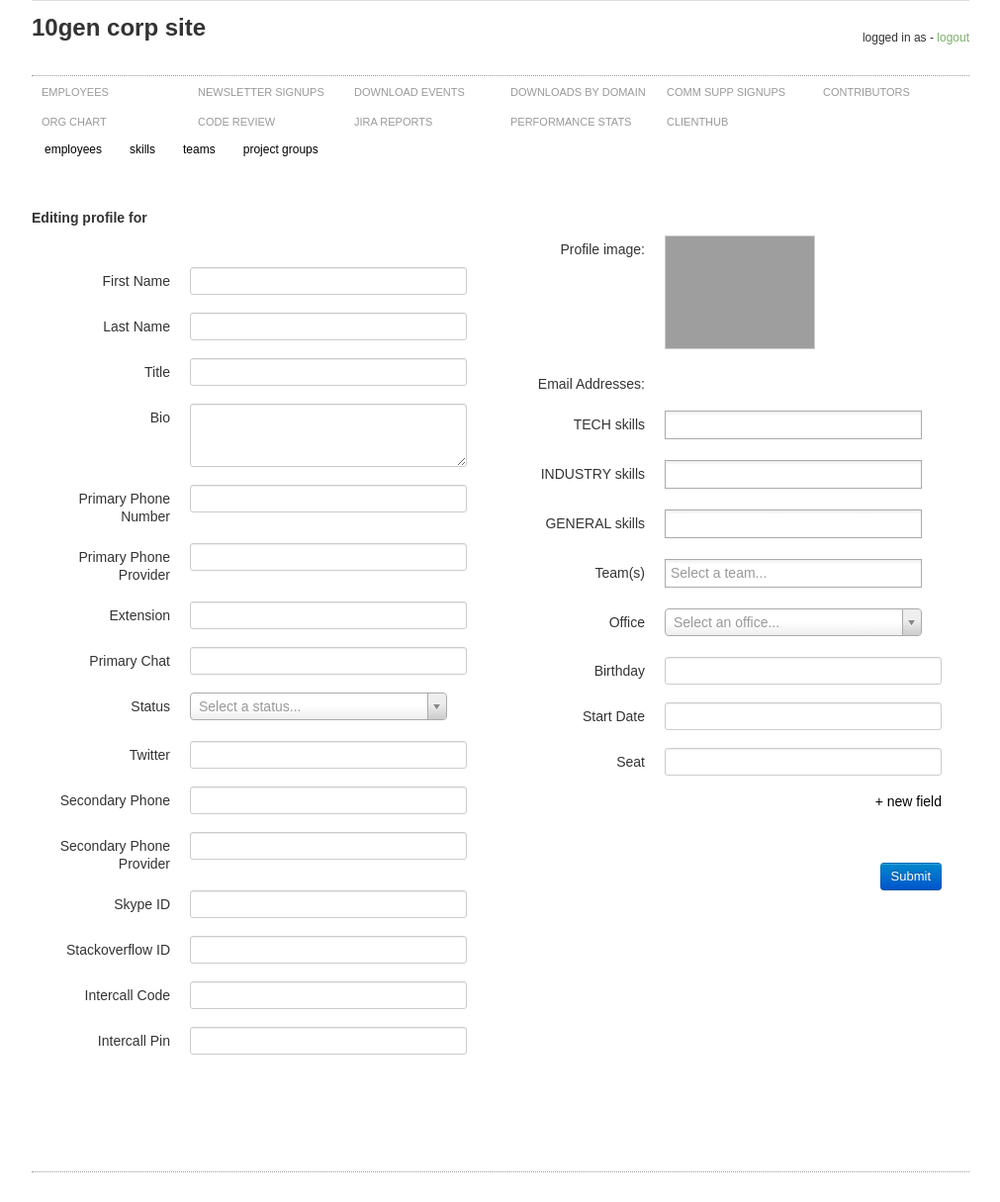
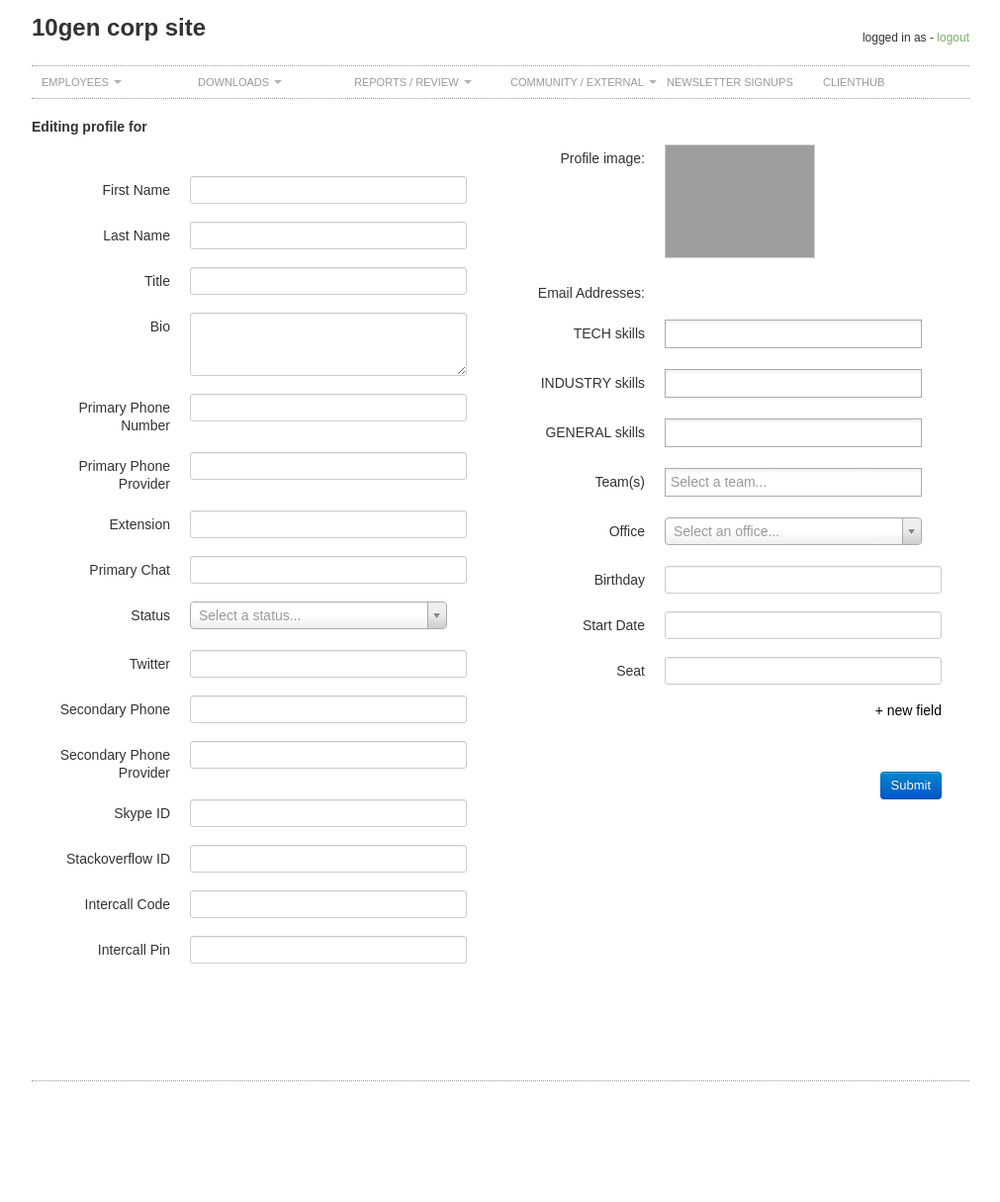
Before and after one commit to gianpaj/mongo-scripts, a Python web app: template www/templates/employees/employees/edit.html in a window 1280 px wide. Shown: the whole page at 99% size, without its empty margins (134-1145 px from the left). After the commit the page ends 1093 px from the top, so only its background shows below. Run offline with Jinja, Linux system fonts and the light colour scheme; the template is opened without the code that fills it, so the values that code supplies are empty; some libraries are stand-ins or nearby versions; grey boxes are pictures that could not be loaded.

Commit message:
templates, dropdowns, css, oh  my

```diff
--- a/www/static/employees/css/custom.css
+++ b/www/static/employees/css/custom.css
@@ -18,29 +18,34 @@ a:hover {
 	width: 948px;
 	margin: auto;
 }
+
 header.global-header h2 {
 	padding: 0;
-	margin-bottom: 30px;
 	font-size:24px;
 }
 header.global-header {
 	padding: 10px 0 0 0;
 	float: left;
 	clear: both;
-	margin: 0 0 0px 0;
+	width: 948px;
+	position: fixed;
+	background: white;
+	z-index:10;
+	height: 100px;
 }
 header.global-header .menu {
 	float: left;
 	clear: both;
-	margin: 0;
+	margin: 0 0 20px 0;
 	padding: 1px 0 1px 0;
 	border-top: dotted 1px #999;
+	border-bottom: dotted 1px #999;
 }
 header.global-header .menu ul {
 	float: left;
 	clear: both;
 }
-header.global-header .menu li {
+header.global-header .menu li.dropdown {
 	float: left;
 	margin: 0;
 	font-size: 11px;
@@ -49,18 +54,18 @@ header.global-header .menu li {
 	text-transform: uppercase;
 	line-height: 1.3em;
 }
-header.global-header .menu li a {
+header.global-header .menu li.dropdown a {
 	float: left;
 	display: block;
 	width: 100%;
 	height: 30px;
 	color: #999;
 }
-header.global-header .menu li a:hover {
-	background: #000;
-	color: #fff;
+header.global-header .menu li.dropdown a:hover {
+	/*background: #000;
+	color: #fff;*/
 }
-header.global-header .menu li a span {
+header.global-header .menu li.dropdown a span {
 	float: left;
 	margin-top: 4px;
 	margin: 8px 0 0 10px;
@@ -134,6 +139,7 @@ section {
 	float: left;
 	clear: both;
 	width: 100%;
+	margin-top: 110px;
 }
 
 .employee-image img {
@@ -331,4 +337,129 @@ footer.global-footer a:hover {
 }
 
 
+.dropup,
+.dropdown {
+  position: relative;
+}
+
+.dropdown-toggle {
+  *margin-bottom: -3px;
+}
+
+.dropdown-toggle:active,
+.open .dropdown-toggle {
+  outline: 0;
+}
+
+.caret {
+  display: inline-block;
+  width: 0;
+  height: 0;
+  vertical-align: top;
+  border-top: 4px solid #000000;
+  border-right: 4px solid transparent;
+  border-left: 4px solid transparent;
+  content: "";
+  opacity: 0.3;
+  filter: alpha(opacity=30);
+}
+
+.dropdown .caret {
+  margin-top: 5px;
+  margin-left: 5px;
+}
+
+.dropdown:hover .caret,
+.open .caret {
+  opacity: 1;
+  filter: alpha(opacity=100);
+}
+
+.dropdown-menu {
+  position: absolute;
+  top: 100%;
+  left: 0;
+  z-index: 1000;
+  display: none;
+  float: left;
+  min-width: 160px;
+  padding: 4px 0;
+  margin: 1px 0 0;
+  list-style: none;
+  background-color: #ffffff;
+  border: 1px solid #ccc;
+  border: 1px solid rgba(0, 0, 0, 0.2);
+  *border-right-width: 2px;
+  *border-bottom-width: 2px;
+  -webkit-border-radius: 5px;
+     -moz-border-radius: 5px;
+          border-radius: 5px;
+  -webkit-box-shadow: 0 5px 10px rgba(0, 0, 0, 0.2);
+     -moz-box-shadow: 0 5px 10px rgba(0, 0, 0, 0.2);
+          box-shadow: 0 5px 10px rgba(0, 0, 0, 0.2);
+  -webkit-background-clip: padding-box;
+     -moz-background-clip: padding;
+          background-clip: padding-box;
+}
+
+.dropdown-menu.pull-right {
+  right: 0;
+  left: auto;
+}
+
+.dropdown-menu .divider {
+  *width: 100%;
+  height: 1px;
+  margin: 8px 1px;
+  *margin: -5px 0 5px;
+  overflow: hidden;
+  background-color: #e5e5e5;
+  border-bottom: 1px solid #ffffff;
+}
+
+.dropdown-menu a {
+  display: block;
+  padding: 3px 15px;
+  clear: both;
+  font-weight: normal;
+  line-height: 18px;
+  color: #333333;
+  white-space: nowrap;
+}
+
+.dropdown-menu li > a:hover,
+.dropdown-menu .active > a,
+.dropdown-menu .active > a:hover {
+  color: #ffffff;
+  text-decoration: none;
+  background-color: #0088cc;
+}
+
+.open {
+  *z-index: 1000;
+}
+
+.open > .dropdown-menu {
+  display: block;
+}
+
+.pull-right > .dropdown-menu {
+  right: 0;
+  left: auto;
+}
+
+.dropup .caret,
+.navbar-fixed-bottom .dropdown .caret {
+  border-top: 0;
+  border-bottom: 4px solid #000000;
+  content: "\2191";
+}
+
+.dropup .dropdown-menu,
+.navbar-fixed-bottom .dropdown .dropdown-menu {
+  top: auto;
+  bottom: 100%;
+  margin-bottom: 1px;
+}
+
 /* END */
--- a/www/templates/employees/employees/edit.html
+++ b/www/templates/employees/employees/edit.html
@@ -2,7 +2,6 @@
 
 {% block js %}
 <script type="text/javascript" src="/static/employees/js/select2.js"></script>
-<script type="text/javascript" src="/static/employees/js/bootstrap.js"></script>
 <script type="text/javascript" src="/static/employees/js/jquery.fancybox-1.3.4.pack.js"></script>
 {% endblock %}
 
--- a/www/templates/employees/employees/index.html
+++ b/www/templates/employees/employees/index.html
@@ -14,7 +14,7 @@
 {% block content %}
 
 <br/>
-<form action="" method="post" class="form-horizontal" style="margin: 20px 10px 10px 10px;">
+<form action="" method="post" class="form-horizontal" style="margin: 50px 10px 10px 10px;">
 	<fieldset>
 		<div class="control-group">
 			<div class="controls">
--- a/www/templates/employees/employees/rate_skills.html
+++ b/www/templates/employees/employees/rate_skills.html
@@ -1,7 +1,6 @@
 {% extends "employees/layouts/application.html" %}
 
 {% block js %}
-<script type="text/javascript" src="/static/employees/js/bootstrap.js"></script>
 {% endblock %}
 
 
--- a/www/templates/employees/layouts/application.html
+++ b/www/templates/employees/layouts/application.html
@@ -7,6 +7,7 @@
 
 	<script type="text/javascript" src="https://ajax.googleapis.com/ajax/libs/jquery/1.7.2/jquery.min.js"></script>
 	<script type="text/javascript" src="/static/employees/js/jquery-ui-1.8.21.custom.min.js"></script>
+	<script type="text/javascript" src="/static/employees/js/bootstrap.min.js"></script>
 	{% block js %}{% endblock %}
 	{% block styles %}{% endblock %}
 	<link rel="stylesheet" type="text/css" href="/static/employees/css/custom.css">
@@ -24,32 +25,52 @@
 			    <h2>10gen corp site<span class="nav-user">logged in as <b>{{ pp['user']}}</b> - <a href="/logout">logout</a></span></h2>
 
 				<ul class="menu">
-					<li><a href="/employees"><span>Employees</span></a></li>
-					<li><a href="/newsletterSignups"><span>Newsletter Signups</span></a></li>
-					<li><a href="/dlEvents"><span>Download Events</span></a></li>
-					<li><a href="/dlDomains"><span>Downloads by Domain</span></a></li>
-					<li><a href="/csSignups"><span>Comm Supp Signups</span></a></li>
-					<li><a href="/contributors"><span>Contributors</span></a></li>
-					<li><a href="/orgchart"><span>Org Chart</span></a></li>
-					<li><a href="/codeReview"><span>Code Review</span></a></li>
-					<li><a href="/jirarep"><span>Jira Reports</span></a></li>
-					<li><a href="/pstats"><span>Performance Stats</span></a></li>
-					<li><a href="/clienthub"><span>Clienthub</span></a></li>
-					<li>&nbsp;</li>
+					<li class="dropdown" >
+						<a  data-toggle="dropdown">
+				      		<span>Employees<b class="caret"></b></span>
+				    	</a>
+				   	 	<ul class="dropdown-menu">
+						  <li class="sub-elements"><span><a href="/employees">Profiles</a></span></li>
+					      <li class="sub-elements"><span><a href="/skills">Skills</a></span></li>
+					      <li class="sub-elements"><span><a href="/teams">Teams</a></span></li>
+					      <li class="sub-elements"><span><a href="/projectgroups">Project Groups</a></span></li>
+					      <li class="sub-elements"><span><a href="/orgchart">Org Chart</a></span></li>
+					    </ul>
+				  	</li>
+					<li class="dropdown" >
+						<a  data-toggle="dropdown">
+				      		<span>Downloads<b class="caret"></b></span>
+				    	</a>
+				   	 	<ul class="dropdown-menu">
+						  <li class="sub-elements"><span><a href="/dlDomains">Downloads by Domain</a></span></li>
+					      <li class="sub-elements"><span><a href="/dlEvents">Download Events</a></span></li>
+					    </ul>
+				  	</li>
+					<li class="dropdown" >
+						<a  data-toggle="dropdown">
+				      		<span>Reports / Review<b class="caret"></b></span>
+				    	</a>
+				   	 	<ul class="dropdown-menu">
+						  <li class="sub-elements"><span><a href="/jirarep">Jira Reports</a></span></li>
+					      <li class="sub-elements"><span><a href="/pstats">Performance Stats</a></span></li>
+						  <li class="sub-elements"><span><a href="/codeReview">Code Review</a></span></li>
+					    </ul>
+				  	</li>
+					<li class="dropdown" >
+						<a  data-toggle="dropdown">
+				      		<span>Community / External<b class="caret"></b></span>
+				    	</a>
+				   	 	<ul class="dropdown-menu">
+						  <li><span><a href="/csSignups">Commercial Support Signups</a></span></li>
+					      <li><span><a href="/contributors">Contributors</a></span></li>
+					    </ul>
+				  	</li>
+					<li class="dropdown" ><a href="/newsletterSignups"><span>Newsletter Signups</span></a></li>
+					<li class="dropdown" ><a href="/clienthub"><span>Clienthub</span></a></li>
+
 				</ul>
 
 			</header>
-
-			<div class="tabbable tabs-below">
-			        <ul class="nav nav-tabs" id="tabs">
-			          <li class="" id="employees-link"><a href="/employees">Employees</a></li>
-			          <li id="skills-url"><a href="/skills">Skills</a></li>
-			          <li id="teams-url"><a href="/teams">Teams</a></li>
-					  <li id="projectgroups-url"><a href="/projectgroups">Project Groups</a></li>
-			        </ul>
-			      </div>
-
-			<br/>
 
 			<section>
 			    {% block content %}
@@ -78,6 +99,7 @@
 						$(this).addClass("");
 					}
 				});
+				$('.dropdown-toggle').dropdown()
 			</script>
 
 		</div><!-- #page-content -->
--- a/www/templates/employees/project_groups/index.html
+++ b/www/templates/employees/project_groups/index.html
@@ -14,7 +14,7 @@
 {% block content %}
 
 
-<form action="" method="post" class="form-horizontal" style="margin: 20px 10px 10px 10px;">
+<form action="" method="post" class="form-horizontal" style="margin: 70px 10px 10px 10px;">
 	<fieldset>
 		<div class="control-group">
 			<div class="controls">
--- a/www/templates/employees/skill_groups/edit.html
+++ b/www/templates/employees/skill_groups/edit.html
@@ -2,7 +2,6 @@
 
 {% block js %}
 <script type="text/javascript" src="/static/employees/js/select2.js"></script>
-<script type="text/javascript" src="/static/employees/js/bootstrap.js"></script>
 <script type="text/javascript" src="/static/employees/js/jquery.fancybox-1.3.4.pack.js"></script>
 {% endblock %}
 
--- a/www/templates/employees/skill_groups/index.html
+++ b/www/templates/employees/skill_groups/index.html
@@ -14,7 +14,7 @@
 {% block content %}
 
 
-<form action="" method="post" class="form-horizontal" style="margin: 20px 10px 10px 10px;">
+<form action="" method="post" class="form-horizontal" style="margin: 70px 10px 10px 10px;">
 	<fieldset>
 		<div class="control-group">
 			<div class="controls">
--- a/www/templates/employees/skills/edit.html
+++ b/www/templates/employees/skills/edit.html
@@ -2,7 +2,6 @@
 
 {% block js %}
 <script type="text/javascript" src="/static/employees/js/select2.js"></script>
-<script type="text/javascript" src="/static/employees/js/bootstrap.js"></script>
 <script type="text/javascript" src="/static/employees/js/jquery.fancybox-1.3.4.pack.js"></script>
 {% endblock %}
 
--- a/www/templates/employees/skills/index.html
+++ b/www/templates/employees/skills/index.html
@@ -14,7 +14,7 @@
 {% block content %}
 
 
-<form action="" method="post" class="form-horizontal" style="margin: 20px 10px 10px 10px;">
+<form action="" method="post" class="form-horizontal" style="margin: 70px 10px 10px 10px;">
 	<fieldset>
 
 		<div class="control-group">
--- a/www/templates/employees/teams/edit.html
+++ b/www/templates/employees/teams/edit.html
@@ -2,7 +2,6 @@
 
 {% block js %}
 <script type="text/javascript" src="/static/employees/js/select2.js"></script>
-<script type="text/javascript" src="/static/employees/js/bootstrap.js"></script>
 <script type="text/javascript" src="/static/employees/js/jquery.fancybox-1.3.4.pack.js"></script>
 {% endblock %}
 
--- a/www/templates/employees/teams/index.html
+++ b/www/templates/employees/teams/index.html
@@ -14,7 +14,7 @@
 {% block content %}
 
 
-<form action="" method="post" class="form-horizontal" style="margin: 20px 10px 10px 10px;">
+<form action="" method="post" class="form-horizontal" style="margin: 70px 10px 10px 10px;">
 	<fieldset>
 		<div class="control-group">
 			<div class="controls">
```
